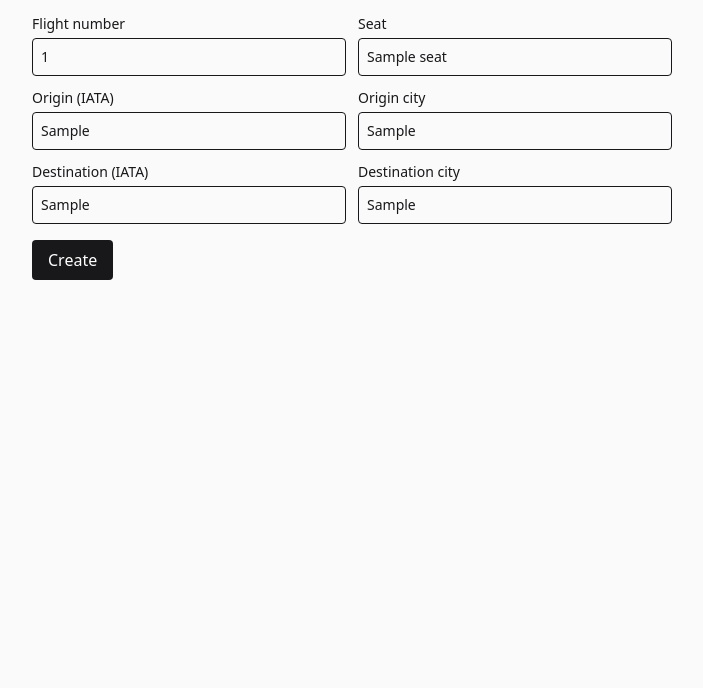
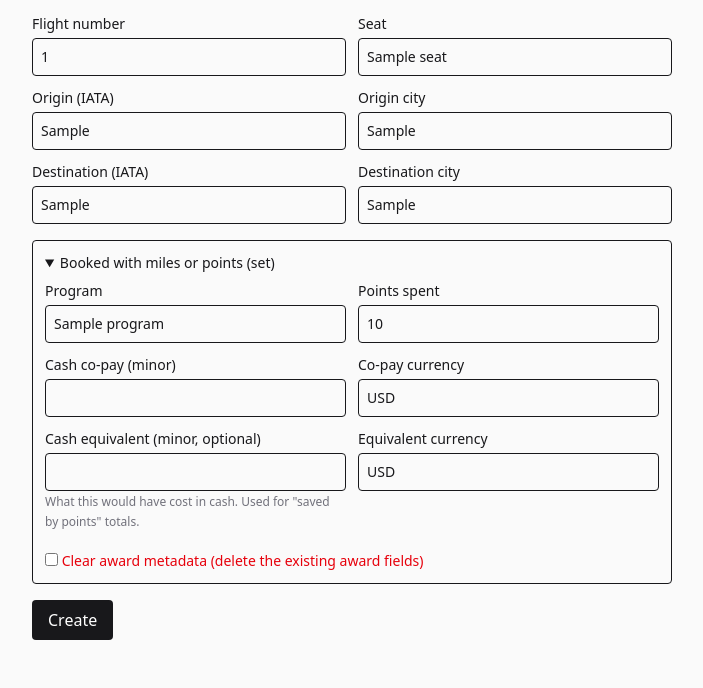
Before and after one commit to owine/trip-tracker, a FastAPI app: template src/trip_tracker/templates/segments/flight_form.html in a window 1280 px wide. Shown: the part 741-1429 px from the top of the page, without its empty margins (288-991 px from the left). Before the commit the page ends 1021 px from the top, so only its background shows below. Run offline with FastAPI, Linux system fonts and the light colour scheme; the template is opened without the code that fills it: most values are stand-ins (such as "Sample title", 1, 10 or a date in 2020); style sheets or scripts are compiled from the project's sources; parts of the project's set-up code (start-up, migrations or seed data) failed here and were passed over; some libraries are stand-ins or nearby versions.

Commit message:
feat(expenses): award fields on flight + lodging forms + clear-award path

```diff
--- a/src/trip_tracker/routes/segments.py
+++ b/src/trip_tracker/routes/segments.py
@@ -122,6 +122,7 @@ async def new_segment(
             "values": {},
             "errors": {},
             "type": type,
+            "existing_award": None,
         },
     )
 
@@ -399,6 +400,7 @@ async def update_segment(
                 "errors": {"_form": str(e)},
                 "type": seg_type,
                 "edit_segment_id": str(seg.id),
+                "existing_award": (seg.details or {}).get("award"),
             },
             status_code=200,
         )
--- /dev/null
+++ b/src/trip_tracker/templates/segments/_award_section.html
@@ -0,0 +1,80 @@
+{# djlint:off #}
+{# Reusable award fields. Spec §6.5. Caller passes `existing_award` (dict|None). #}
+<details class="rounded border p-3 text-sm"
+         {% if existing_award %}open{% endif %}>
+  <summary class="cursor-pointer font-medium">
+    Booked with miles or points
+    {% if existing_award %}(set){% endif %}
+  </summary>
+  <div class="mt-2 grid grid-cols-2 gap-3">
+    <label class="block text-sm">
+      Program
+      <input class="mt-1 w-full rounded border p-2"
+             name="award_program"
+             list="award-programs"
+             maxlength="100"
+             value="{{ existing_award.program if existing_award else '' }}">
+      <datalist id="award-programs">
+        <option value="Chase Ultimate Rewards">
+        <option value="Amex Membership Rewards">
+        <option value="Capital One Venture">
+        <option value="Citi ThankYou">
+        <option value="Bilt Rewards">
+        <option value="United MileagePlus">
+        <option value="Delta SkyMiles">
+        <option value="American AAdvantage">
+        <option value="Alaska Mileage Plan">
+        <option value="Marriott Bonvoy">
+        <option value="Hyatt World of Hyatt">
+        <option value="Hilton Honors">
+        <option value="IHG One Rewards">
+      </datalist>
+    </label>
+    <label class="block text-sm">
+      Points spent
+      <input class="mt-1 w-full rounded border p-2"
+             name="award_points_spent"
+             type="number"
+             min="0"
+             value="{{ existing_award.points_spent if existing_award else '' }}">
+    </label>
+    <label class="block text-sm">
+      Cash co-pay (minor)
+      <input class="mt-1 w-full rounded border p-2"
+             name="award_cash_copay_minor"
+             type="number"
+             min="0"
+             value="{{ existing_award.cash_copay_minor if existing_award else '' }}">
+    </label>
+    <label class="block text-sm">
+      Co-pay currency
+      <input class="mt-1 w-full rounded border p-2"
+             name="award_cash_copay_currency"
+             maxlength="3"
+             value="{{ existing_award.cash_copay_currency if existing_award else 'USD' }}">
+    </label>
+    <label class="block text-sm">
+      Cash equivalent (minor, optional)
+      <input class="mt-1 w-full rounded border p-2"
+             name="award_cash_equivalent_minor"
+             type="number"
+             min="0"
+             value="{{ existing_award.cash_equivalent_minor if existing_award else '' }}">
+      <span class="text-xs text-zinc-500">What this would have cost in cash. Used for "saved by points" totals.</span>
+    </label>
+    <label class="block text-sm">
+      Equivalent currency
+      <input class="mt-1 w-full rounded border p-2"
+             name="award_cash_equivalent_currency"
+             maxlength="3"
+             value="{{ existing_award.cash_equivalent_currency if existing_award else 'USD' }}">
+    </label>
+    {% if existing_award %}
+      <label class="col-span-2 mt-2 text-sm text-red-600">
+        <input type="checkbox" name="clear_award" value="1">
+        Clear award metadata (delete the existing award fields)
+      </label>
+    {% endif %}
+  </div>
+</details>
+{# djlint:on #}
--- a/src/trip_tracker/templates/segments/flight_form.html
+++ b/src/trip_tracker/templates/segments/flight_form.html
@@ -45,6 +45,7 @@
                value="{{ values.get('destination_city', '') }}">
       </label>
     </div>
+    {% include "segments/_award_section.html" %}
     <button class="rounded bg-zinc-900 px-4 py-2 text-white dark:bg-zinc-100 dark:text-zinc-900">Create</button>
   </form>
 {% endblock %}
--- a/src/trip_tracker/templates/segments/lodging_form.html
+++ b/src/trip_tracker/templates/segments/lodging_form.html
@@ -38,6 +38,7 @@
              name="room_type"
              value="{{ values.get('room_type', '') }}">
     </label>
+    {% include "segments/_award_section.html" %}
     <button class="rounded bg-zinc-900 px-4 py-2 text-white dark:bg-zinc-100 dark:text-zinc-900">Create</button>
   </form>
 {% endblock %}
```
Also changed, not shown: tests/test_routes_segments_award.py (added, +274 -0 lines).
